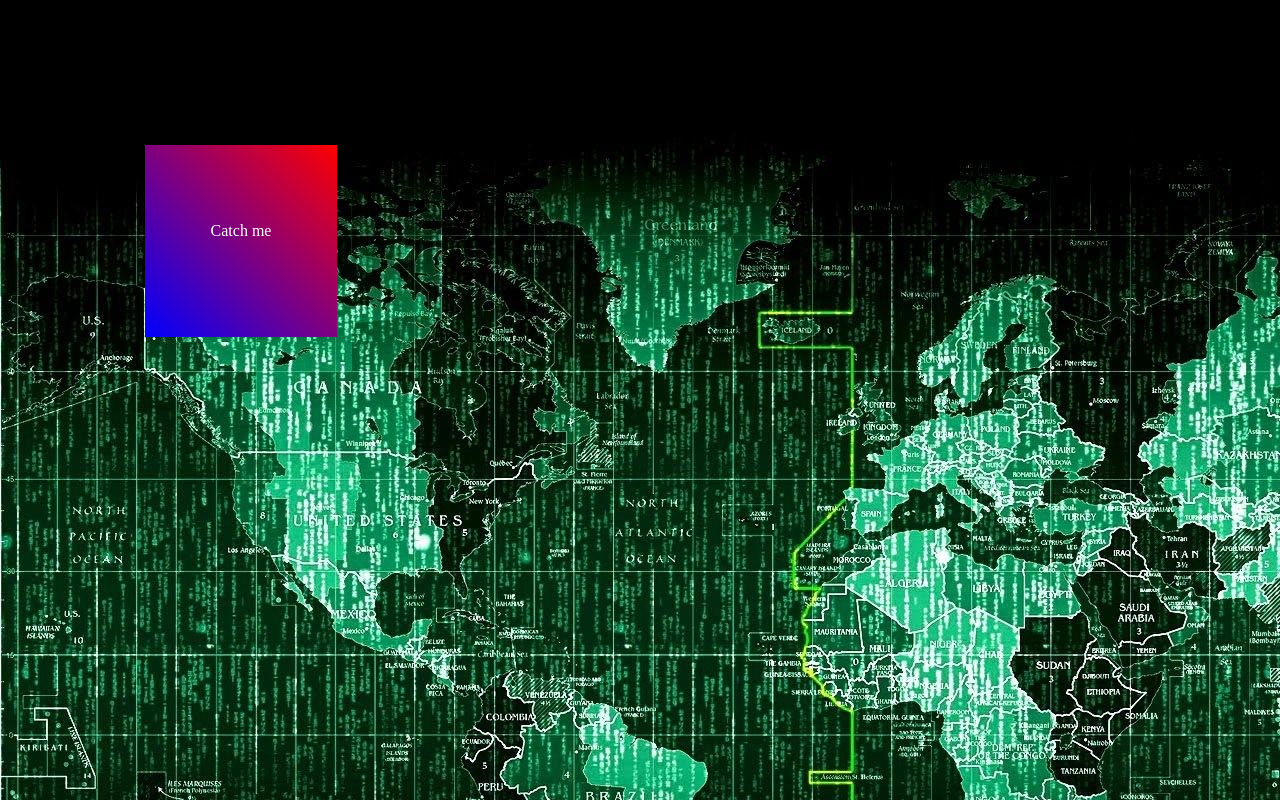
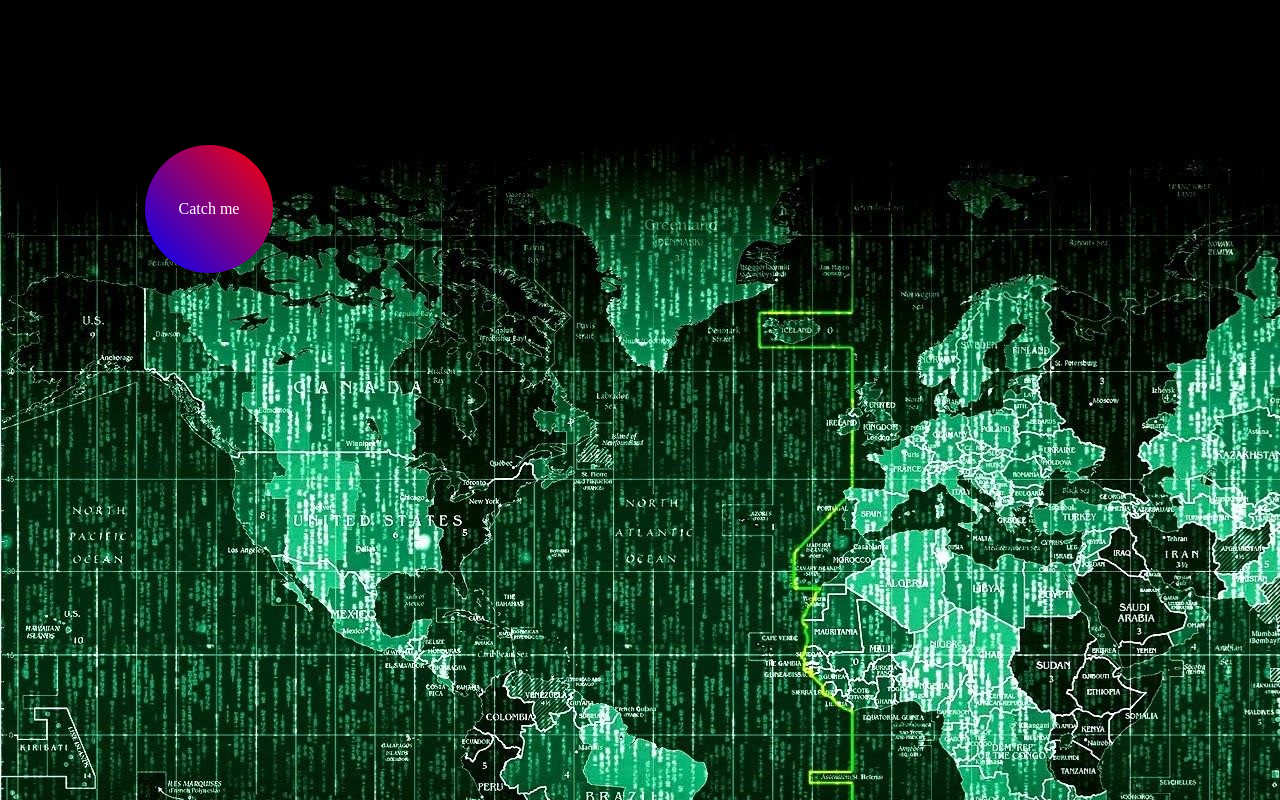
Before and after one commit to sumit-kumar-yadav/Catch-Me-If-You-Can-Game, a plain HTML site: page index.html in a window 1280 px wide. Drawn offline with Linux system fonts and the light colour scheme.

Commit message:
Rename for entry point

```diff
--- a/CatchMe.css
+++ b/CatchMe.css
@@ -4,15 +4,29 @@
 }
 
 #box {
-    width: 15vw;
-    height: 15vw;
-    background: linear-gradient(45deg, blue, red);
+    width: 10vw;
+    height: 10vw;
+    background: linear-gradient(
+45deg
+, blue, red);
     position: absolute;
     top: 145px;
     left: 145px;
-    text-align: center;
+    /* text-align: center; */
     box-sizing: border-box;
-    padding-top: 6vw;
+    /* padding-top: 6vw; */
     color: white;
-    transition: all 0.4s ease-in-out;
+    transition: all 0.3s ease-in-out;
+    display: flex;
+    align-items: center;
+    justify-content: center;
+    border-radius: 50%;
 }
+
+
+@media only screen and (max-width: 756px) {
+	#box{
+	width: 130px;
+	height: 130px;
+	}
+}
--- a/CatchMe.html
+++ b/index.html
@@ -2,6 +2,7 @@
 <html>
 <head>
     <title>Catch Me</title>
+	<meta name="viewport" content="width=device-width, initial-scale=1" >
     <link rel="stylesheet" type="text/css" href="CatchMe.css">
 </head>
 <body>
```
